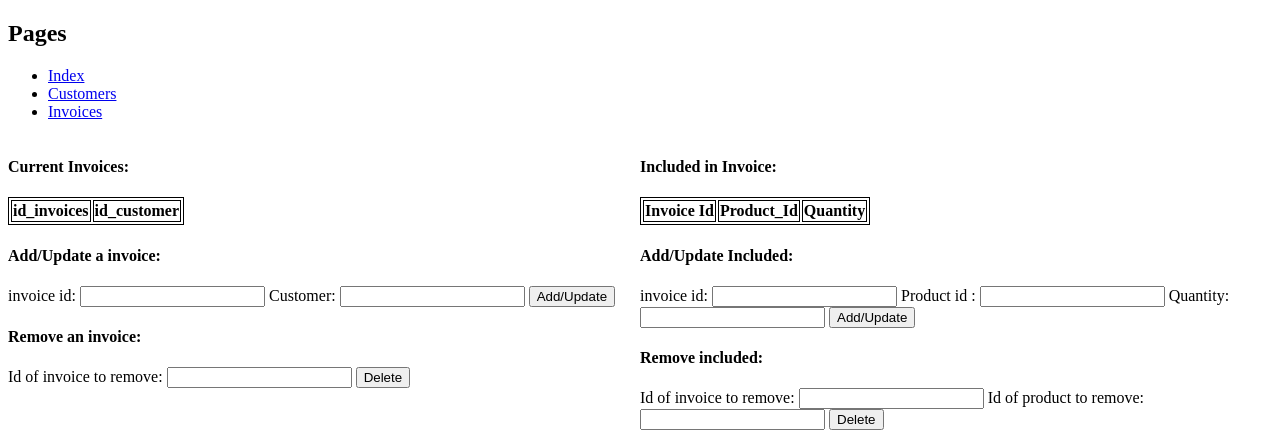
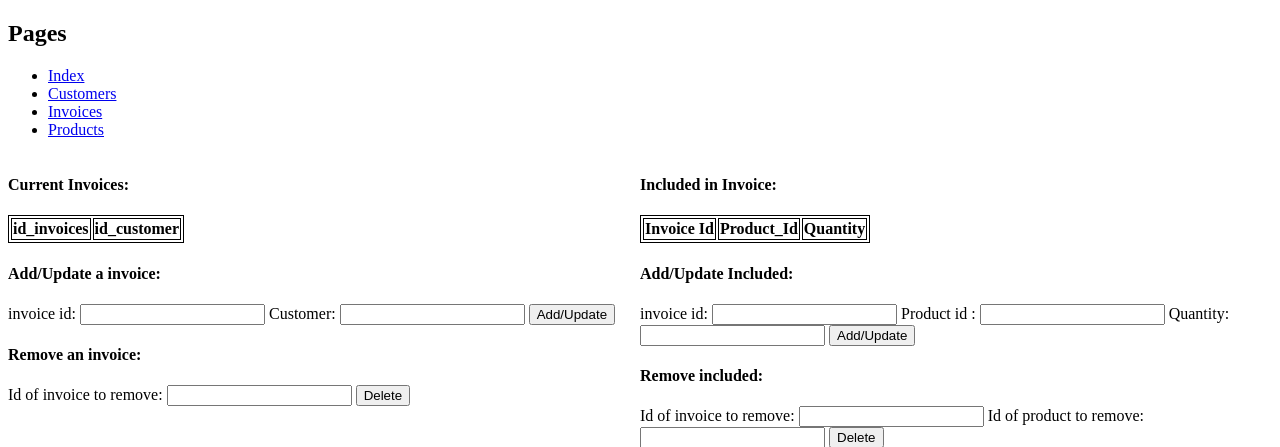
Before and after one commit to Loed0013/Lab2, a Flask app: page /invoice in a window 1280 px wide. Shown: the top 447 px of the page. Run offline with Flask 2, Linux system fonts and the light colour scheme; data that the repository does not hold is empty; some libraries are stand-ins or nearby versions.

Commit message:
Added products.html

```diff
--- a/app.py
+++ b/app.py
@@ -83,7 +83,7 @@ def current_invoice():
     cur.execute("SELECT * FROM Includes;")
     includes = cur.fetchall()
     return render_template('invoices.html', invoices=invoices, includes=includes)
-############################################
+
 # Adds a new invoice, or updates an existing invoice
 @app.route('/invoice/adinvoice', methods=['POST'])
 def add_invoice():
@@ -107,7 +107,6 @@ def add_invoice():
 
     return redirect('/invoice')
 
-
 # Deletes a invoice
 @app.route('/invoice/delete', methods=['POST'])
 def delete_invoice():
@@ -118,7 +117,6 @@ def delete_invoice():
     # Send user back to invoice page
     return redirect('/invoice')
 
-####################################################
 # Adds a new invoice, or updates an existing invoice
 @app.route('/invoice/adinclude', methods=['POST'])
 def add_included():
@@ -156,6 +154,53 @@ def delete_included():
     # Send user back to invoice page
     return redirect('/invoice')
 
+# Shows all the available products
+@app.route('/products', methods=['GET'])
+def current_products():
+    cur.execute("SELECT * FROM Products;")
+    products = cur.fetchall()
+    return render_template('products.html', products=products)
+
+
+# Adds a new product, or updates an existing product
+@app.route('/products', methods=['POST'])
+def add_product():
+    cur.execute("SELECT * FROM Products;")
+    products = cur.fetchall()
+
+    product_id = str(request.form['product_id'])
+    product_name = str(request.form['product_name'])
+    product_price = str(request.form['Product_price'])
+
+    prodIDs = []
+    for product in products:
+        prodIDs.append(product[0])
+
+    if int(product_id) in prodIDs:
+        update_product = "UPDATE Products " \
+                          "SET name = '" + product_name + "', unit_price = '" + product_price + \
+                          "'WHERE id_product =" + product_id + ";"
+        cur.execute(update_product)
+
+    else:
+        insert_product = "INSERT INTO Products VALUES(" + product_id + ",'" + product_name + "','" + product_price + "');"
+        cur.execute(insert_product)
+
+    cur.execute("SELECT * FROM Products;")
+    new_products = cur.fetchall()
+
+    return render_template('products.html', products=new_products)
+
+
+# Deletes a product
+@app.route('/products/delete', methods=['POST'])
+def delete_product():
+    id_to_delete = str(request.form['id_product'])
+    product_to_delete = "DELETE FROM Products WHERE id_product =" + id_to_delete + ";"
+    cur.execute(product_to_delete)
+
+    # Send user back to product page
+    return redirect('/products')
 
 #TODO
 # Page for products
--- a/templates/base.html
+++ b/templates/base.html
@@ -12,9 +12,10 @@
     <nav>
         <h1>Pages</h1>
         <ul>
-            <li><a href="/">Index</a>
-            <li><a href="/customer">Customers</a>
+            <li><a href="/">Index</a> </li>
+            <li><a href="/customer">Customers</a> </li>
             <li><a href="/invoice">Invoices</a> </li>
+            <li><a href="/products">Products</a> </li>
          </ul>
     </nav>
 </body>
--- a/templates/customers.html
+++ b/templates/customers.html
@@ -45,7 +45,7 @@ head>
   <h4>Remove a customer:</h4>
   <form method="POST" action="/customer/delete">
     <label>Id of Customer to remove:</label>
-    <input type="text" name="id_customer">
+    <input type="number" name="id_customer">
 
     <button>Delete</button>
   </form>
--- a/templates/invoices.html
+++ b/templates/invoices.html
@@ -86,10 +86,10 @@
   <h4>Remove included:</h4>
   <form method="POST" action="/invoice/delinclude">
     <label>Id of invoice to remove:</label>
-    <input type="text" name="id_invoice">
+    <input type="number" name="id_invoice">
 
     <label>Id of product to remove:</label>
-    <input type="text" name="id_product">
+    <input type="number" name="id_product">
 
     <button>Delete</button>
   </form>
```
Also changed, not shown: templates/products.html (+50 -2 lines).
